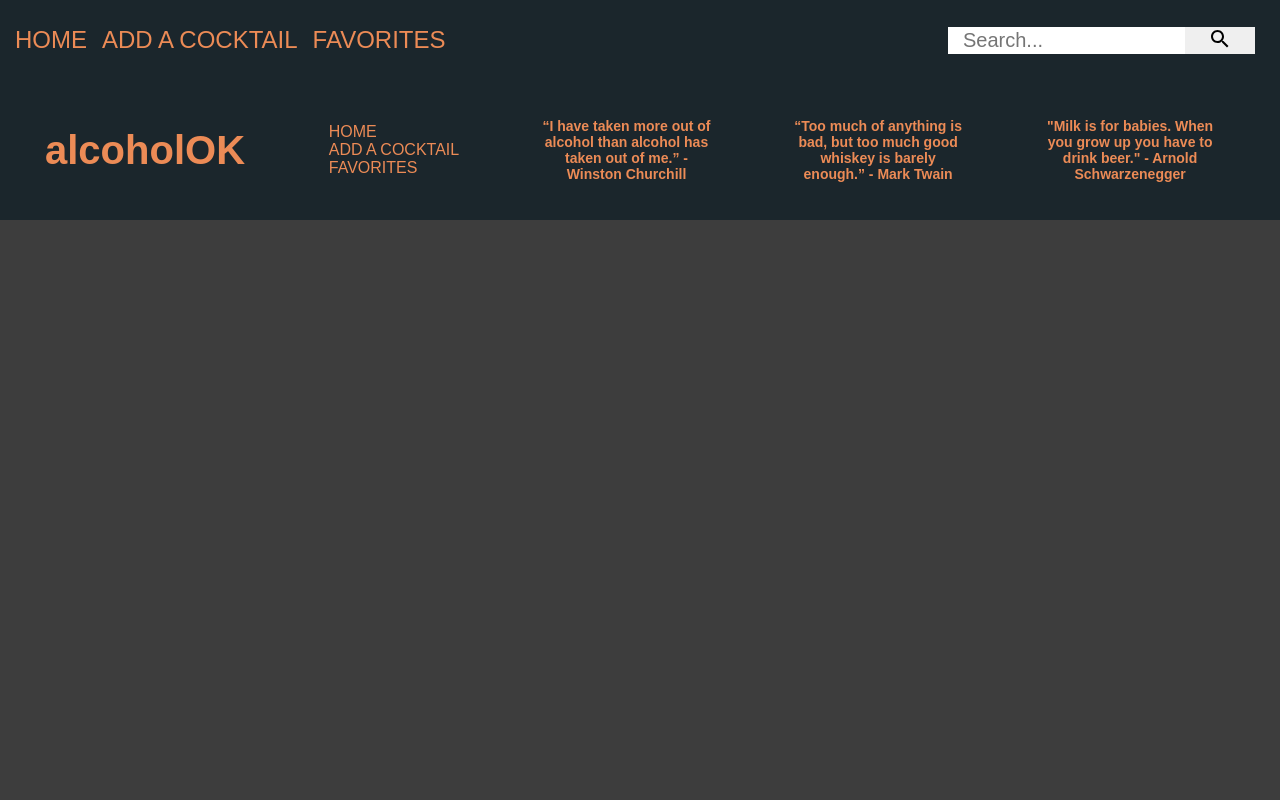
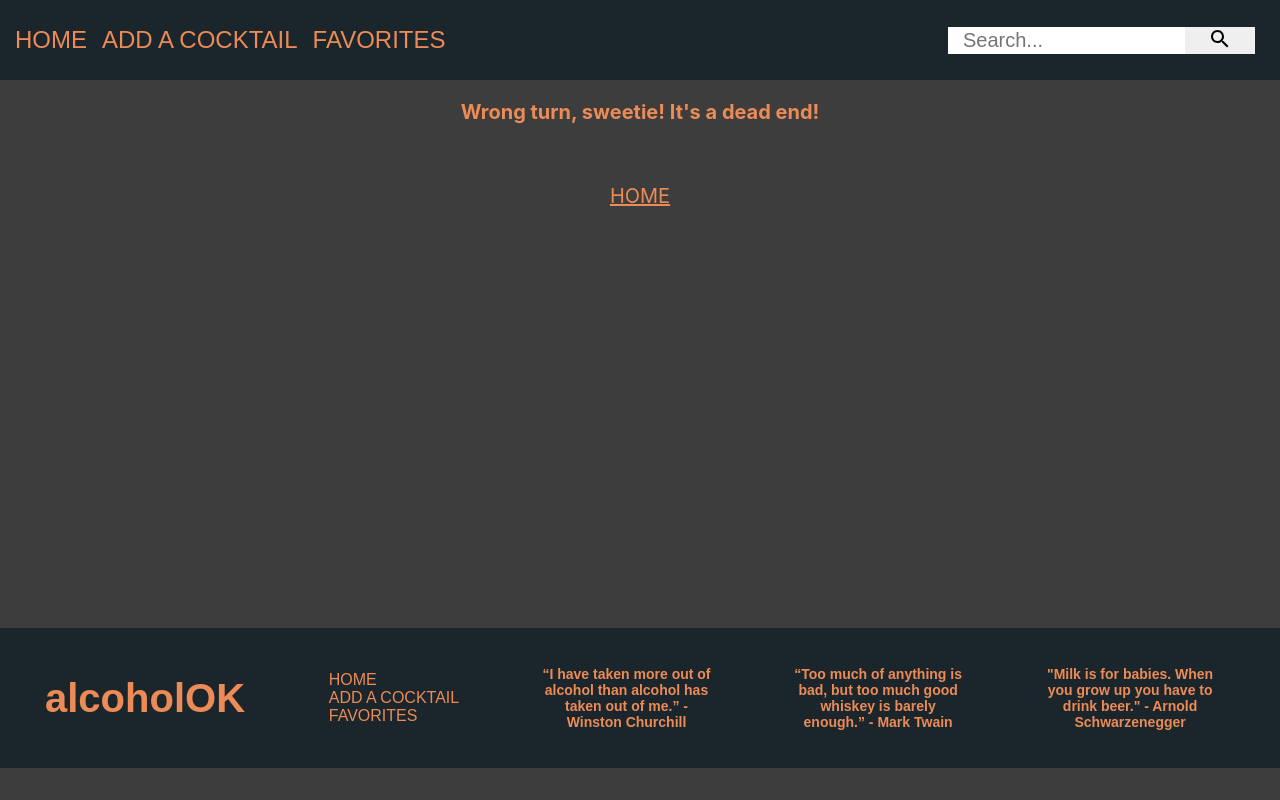
Before and after one commit to sergezolo/alcohol-ok-2.0, a React (Create React App) app: page /cocktails/1/edit in a window 1280 px wide. Built offline with nearby package versions, Linux system fonts and the light colour scheme.

Commit message:
Add additional components, refactor code

```diff
--- a/src/App.js
+++ b/src/App.js
@@ -4,12 +4,9 @@ import Header from './components/Header';
 import CocktailsContainer from './containers/CocktailsContainer';
 import CocktailForm from './components/CocktailForm';
 import Favorite from './components/Favorite';
-// import Error from './pages/Error'
+import Error from './pages/Error'
 import Footer from './components/Footer';
 import './App.css';
-
-import Cocktail from './components/Cocktail'
-
 
 class App extends Component {
 
@@ -22,8 +19,7 @@ class App extends Component {
               <Route exact path='/' component={ CocktailsContainer }/>
               <Route path='/create' component={ CocktailForm }/>
               <Route path='/favorites' component={ Favorite }/>
-              <Route path='/cocktail' component={Cocktail}/>
-              {/* <Route path='/*' component={ Error }/> */}
+              <Route path='/*' component={ Error }/>
             </Switch>
           <Footer/>
         </Router>
--- a/src/components/CocktailCard.js
+++ b/src/components/CocktailCard.js
@@ -7,8 +7,7 @@ const CocktailCard = (props) => {
     return (
         <div className="cocktail" id={cocktail.id}>
             <div className="cocktail-image">
-                {/* {props.loading ? <h3>Loading...</h3> : cocktails.map(cocktail => <CocktailCard key={cocktail.id} cocktail={cocktail}/>)} */}
-                <img src={cocktail.img_url = "" ? "https://image.freepik.com/free-photo/empty-glasses-drinks_93675-80465.jpg" :cocktail.img_url} alt=""/>
+                <img src={cocktail.img_url.length < 5 ? "https://image.freepik.com/free-photo/empty-glasses-drinks_93675-80465.jpg" :cocktail.img_url} alt=""/>
             </div>
             <Link to={`/${cocktail.name}`}>
                 <div className="cocktail-name" id={cocktail.id}>
--- a/src/containers/CocktailsContainer.js
+++ b/src/containers/CocktailsContainer.js
@@ -19,10 +19,8 @@ class CocktailsContainer extends Component {
         return (
             <div className="cocktails-container">
                 <Switch>
-                    <Route exact path='/cocktail' render={() => <Cocktail/>}/>
-                    <Route exact path='/' render={() => <Cocktails cocktails={cocktails} loading={loading}/>}/>
-                    {/* <Route path='/${cocktail.name}' render={(routerProps) => <Cocktail {...routerProps} cocktails={cocktails} loading={loading}/>}/> */}
-                    {/* <Route path='/${cocktail.name}' render={<Cocktail/>} /> */}
+                    <Route path='/' render={() => <Cocktails cocktails={cocktails} loading={loading}/>}/>
+                    <Route path='/${cocktail.name}' render={() => <Cocktail cocktails={cocktails} loading={loading}/>}/>
                     <Route path='/cocktails/:id/edit'/>
                 </Switch>
             </div>
@@ -31,7 +29,6 @@ class CocktailsContainer extends Component {
 }
 
 const mapStateToProps = state => {
-    console.log(state)
     return {
       cocktails: state.cocktailReducer.cocktails,
       loading: state.cocktailReducer.loading
```
Also changed, not shown: 1 other file (tests, documents, lock files or other folders).
